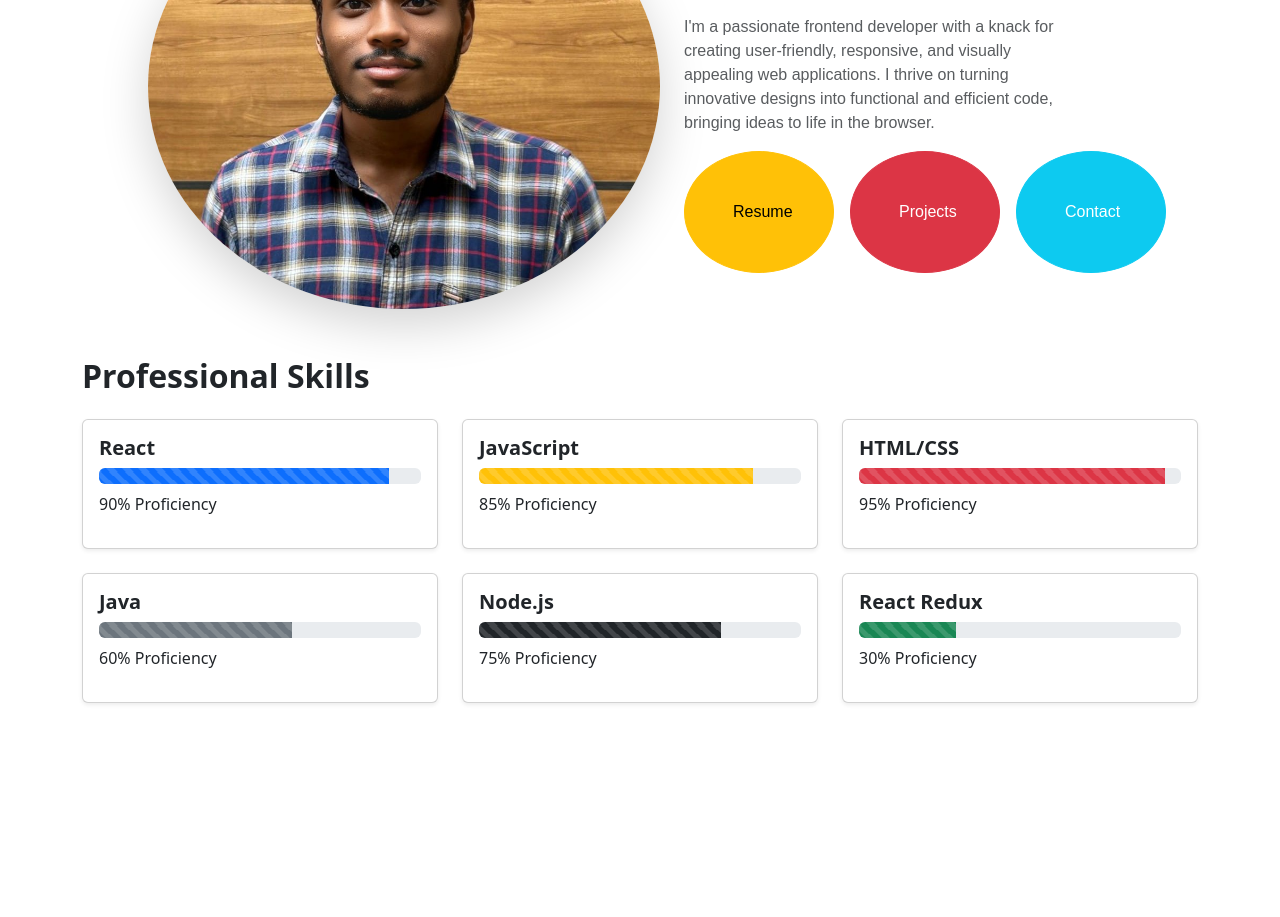
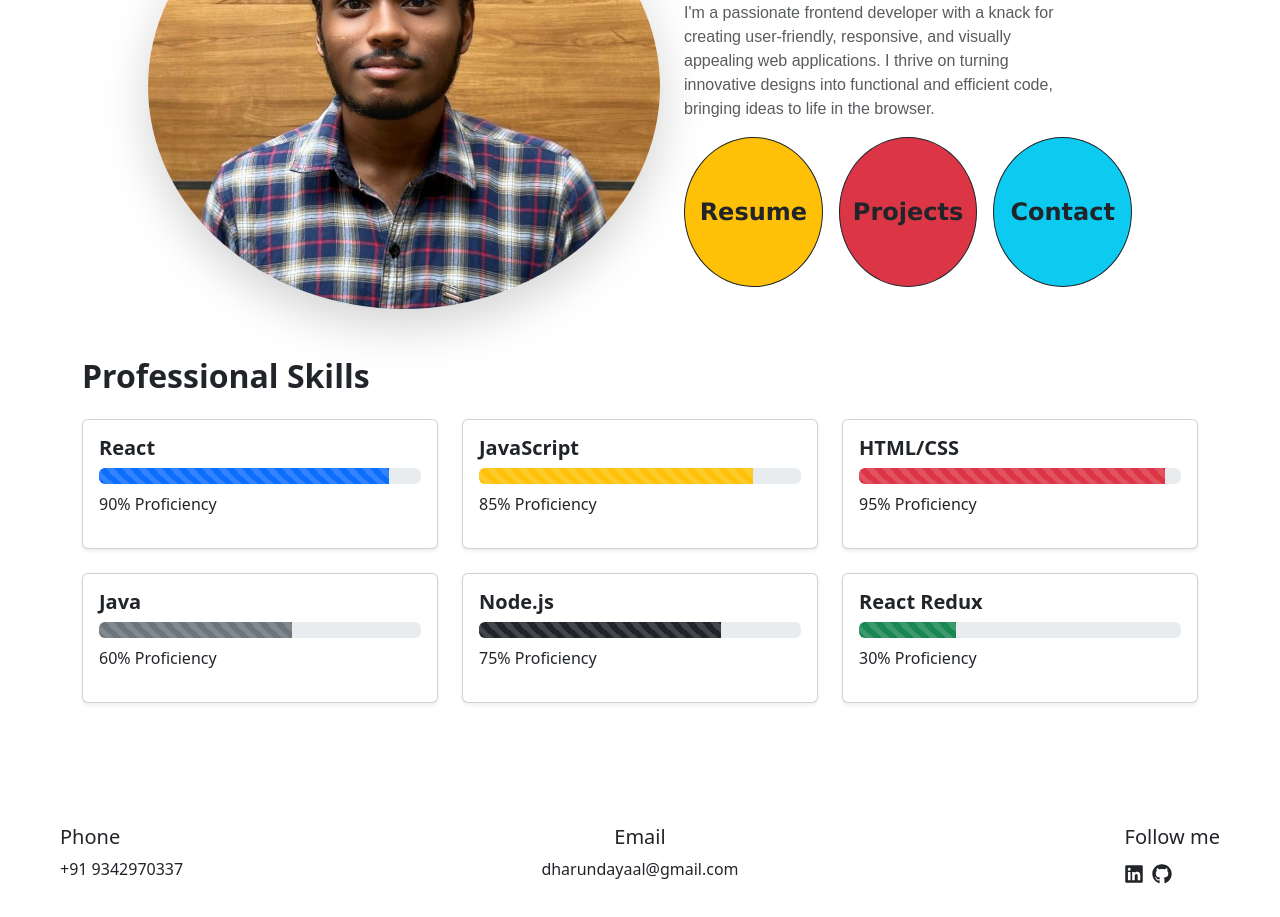
Before and after one commit to DharunDayaal/dharun-portfolio, a React (Vite) app: page / in a window 1280 px wide. Shown: the part 300-1217 px from the top of the page. Before the commit the page ends 1075 px from the top, so only its background shows below. Built offline with nearby package versions, Linux system fonts and the light colour scheme.

Commit message:
Added footer section and fixed the hero section

```diff
--- a/package.json
+++ b/package.json
@@ -14,6 +14,7 @@
     "framer-motion": "^11.15.0",
     "react": "^18.3.1",
     "react-dom": "^18.3.1",
+    "react-icons": "^5.4.0",
     "react-router-dom": "^7.1.1",
     "react-simple-typewriter": "^5.0.1"
   },
--- a/src/App.jsx
+++ b/src/App.jsx
@@ -5,6 +5,7 @@ import HomePage from "./pages/HomePage"
 import ResumePage from "./pages/ResumePage"
 import ProjectPage from "./pages/ProjectPage"
 import ContactPage from "./pages/ContactPage"
+import Footer from "./components/Footer"
 
 function App() {
 
@@ -18,6 +19,7 @@ function App() {
           <Route path="/projects" element={<ProjectPage />} />
           <Route path="/contact" element={<ContactPage />} />
         </Routes>
+        <Footer />
       </BrowserRouter>
     </>
   )
--- /dev/null
+++ b/src/components/Footer.jsx
@@ -0,0 +1,54 @@
+import React from 'react'
+import { FaLinkedin } from "react-icons/fa6";
+import { FaGithub } from "react-icons/fa";
+
+const Footer = () => {
+  return (
+    <>
+        <div className="container-fluid" style={{padding:"0 60px", margin: "50px 0 20px 0"}}>
+            <div></div>
+            <div className="row">
+                <div className="col-12 col-lg-4">
+                    <div className="d-block">
+                        <h5>Phone</h5>
+                        <p>+91 9342970337</p>
+                    </div>
+                </div>
+                <div className="col-12 col-lg-4 mt-4 mt-lg-0">
+                    <div className="d-flex flex-column align-items-left align-items-lg-center">
+                        <h5>Email</h5>
+                        <p>dharundayaal@gmail.com</p>
+                    </div>
+                </div>
+                <div className="col-12 col-lg-4 mt-4 mt-lg-0">
+                    <div className="d-flex flex-column align-items-lg-end">
+                        <h5>Follow me</h5>
+                        <div className="d-flex gap-2 align-items-start me-5">
+                            <a
+                                href="https://linkedin.com/in/DharunDayaal"
+                                target="_blank"
+                                rel="noopener noreferrer"
+                                className="text-dark fs-5"
+                                style={{ textDecoration: 'none' }}
+                            >
+                                <FaLinkedin />
+                            </a>
+                            <a
+                                href="https://github.com/DharunDayaal"
+                                target="_blank"
+                                rel="noopener noreferrer"
+                                className="text-dark fs-5"
+                                style={{ textDecoration: 'none' }}
+                            >
+                                <FaGithub />
+                            </a>
+                        </div>
+                    </div>
+                </div>
+            </div>
+        </div>
+    </>
+  )
+}
+
+export default Footer
--- a/src/components/HeroSection.jsx
+++ b/src/components/HeroSection.jsx
@@ -63,19 +63,19 @@ const HeroSection = () => {
             </p>
             <div className="d-flex justify-content-center justify-content-lg-start gap-3 mt-3">
               <button
-                className="btn btn-warning"
+                className="btn btn-warning text-dark border-dark btn-hover"
                 onClick={handleResumeBtn}
               >
                 Resume
               </button>
               <button
-                className="btn btn-danger"
+                className="btn btn-danger text-dark border-dark btn-hover"
                 onClick={handleProjectsBtn}
               >
                 Projects
               </button>
               <button
-                className="btn btn-info text-white"
+                className="btn btn-info text-dark border-dark btn-hover"
                 onClick={handleContactBtn}
               >
                 Contact
--- a/src/components/heroSection.css
+++ b/src/components/heroSection.css
@@ -1,7 +1,21 @@
 .btn {
-    width: 150px;
-    height: 30%;
-    padding: 3rem;
-    border-radius: 100%;
-    font-family: "Poppins", sans-serif;
-}
+    font-family: Verdana, Geneva, Tahoma, sans-serif !important;
+    font-size: 24px !important;
+    font-weight: 700 !important;
+    text-align: center !important;
+    display: flex;
+    justify-content: center;
+    align-items: center;
+    width: 150px; /* Set a fixed width */
+    height: 150px; /* Set the same height as width */
+    border-radius: 50%; /* Makes the button a circle */
+    padding: 0; /* Removes any padding that might affect the circle */
+  }
+
+  .btn-hover:hover {
+    background-color: #fff !important;
+    font-family: Verdana, Geneva, Tahoma, sans-serif;
+    font-size: 24px;
+    font-weight: 700;
+    text-align: center !important;
+  }
```
Also changed, not shown: 1 other file (tests, documents, lock files or other folders).
